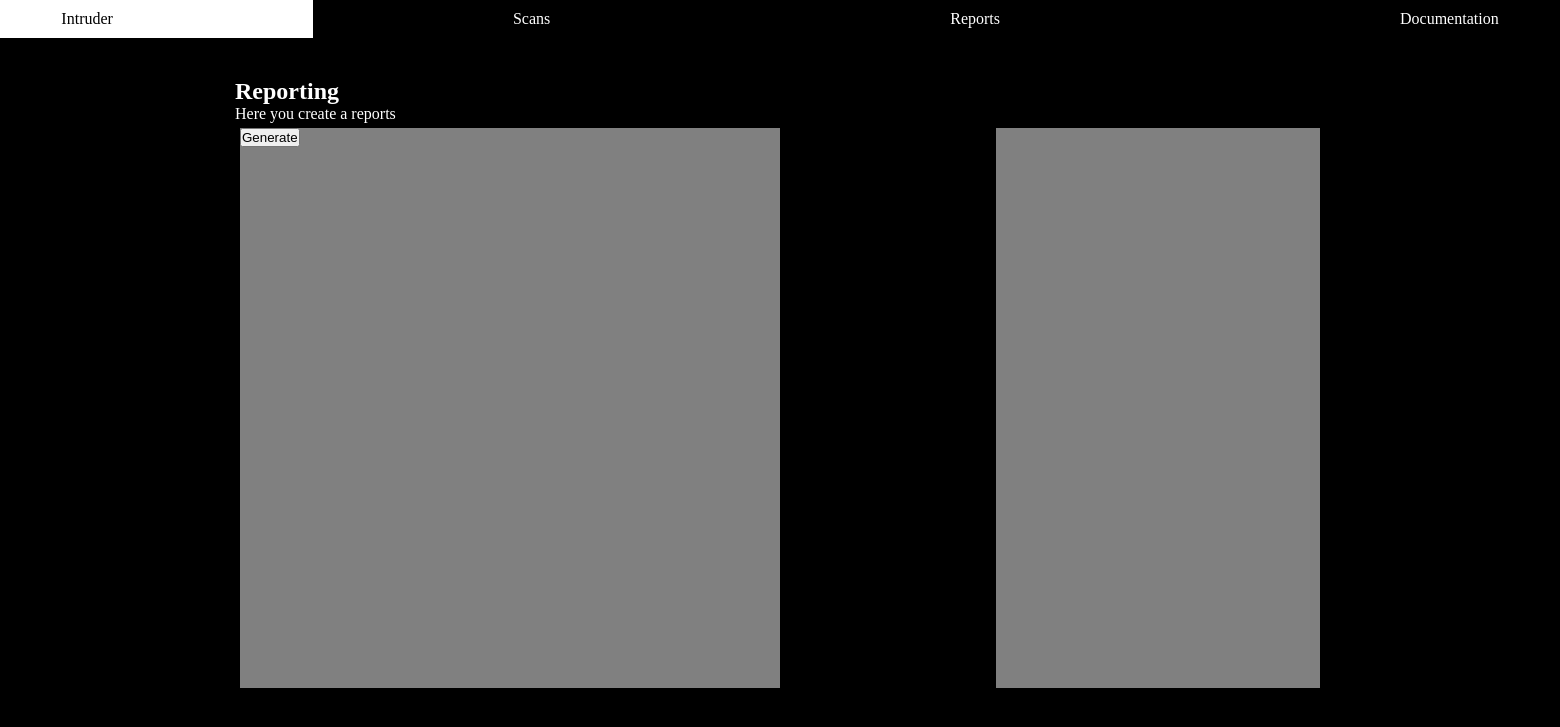
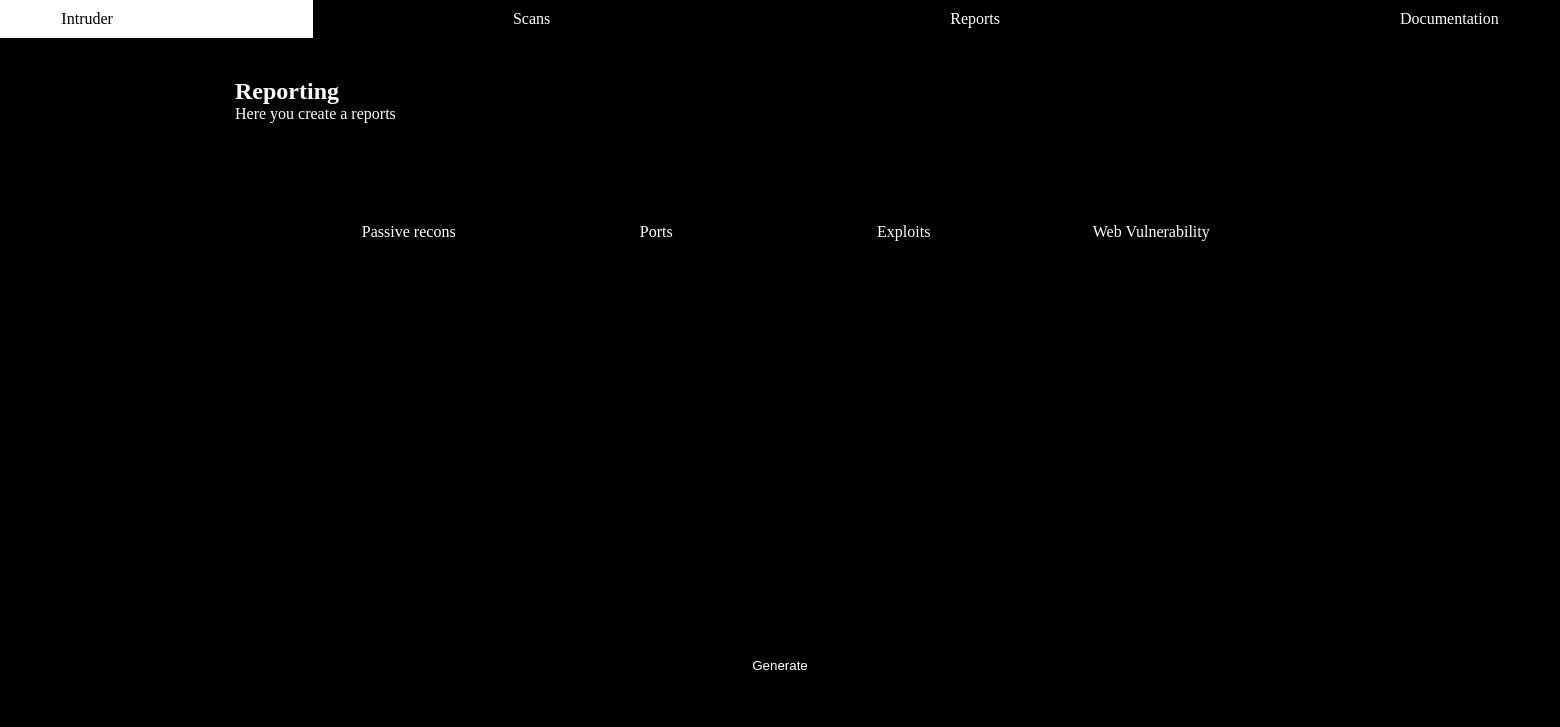
Before and after one commit to OlaIfemi667/IntruderV3, a Flask app: page /home/scans/1/reporting in a window 1560 px wide; the page is wider, and only the part inside the window is pictured. Shown: the top 727 px of that part. Run offline with Flask 3, Linux system fonts and the light colour scheme; parts of the project's set-up code (start-up, migrations or seed data) failed here and were passed over.

Commit message:
feat: basic  AI things

```diff
--- a/app/static/style.css
+++ b/app/static/style.css
@@ -93,21 +93,48 @@ li{
     color: pink;
 }
 
-#reportAndAi{
-    padding: 5px;
+
+#report{
+    width:100%;
+    height: 70vh;
+    display: flex;
+    flex-direction: column;
+    justify-content: space-between;
+}
+#report button{
+    background-color: black;
+    color: white;
+    border: none;
+    margin: 10px;
+}
+
+
+#report button:hover{
+    color: black;
+    background-color: white;
+    border: 1px solid black;
+}
+
+#reportContent{
+    padding: 50px;
     display: flex;
     flex-direction: row;
     justify-content: space-between;
+    align-items: center;
 }
 
-#report{
+#reportContent div{
     width: 50%;
-    height: 70vh;
-    background-color: gray;
+    height: 100%;
+    display: flex;
+    flex-direction: column;
+    justify-content: center;
+    align-items: center;
+    padding: 50px;
 }
 
-#aiSide{
-    width:30%;
-    height: 70vh;
-    background-color: gray;
+#reportContent div:hover{
+    background-color: white;
+    color: black;
+    border: 1px solid black;
 }
--- a/app/templates/reportingBase.html
+++ b/app/templates/reportingBase.html
@@ -23,15 +23,17 @@
 
         <h2>Reporting</h2>
         <p>Here you create a reports</p>
-        <div id="reportAndAi">
-            <div id="report">
-                <div id="reportContent"></div>
-                <button>Generate</button>
+        <div id="report">
+            <div id="reportContent">
+                <div id="passiveRecon">Passive recons</div>
+                <div id="nmapResult">Ports</div>
+                <div id="exploitResult">Exploits</div>
+                <div id="zapResult">Web Vulnerability</div>
             </div>
-            <div id="aiSide">
+            <div id="commentaire"></div>
+            <button>Generate</button>
+        </div>
 
-            </div>
-        </div>
 
     </div>
 </body>
--- a/app/templates/scanBase.html
+++ b/app/templates/scanBase.html
@@ -106,7 +106,7 @@
                 </div>
             {% endfor %}
 
-            <a href="/home/scans/{{scan}}/reporting">Generate a report for this scan</a>
+            <a href="/home/scans/{{scan}}/reporting">See the report for this scan</a>
         </div>
 
 
--- a/main.py
+++ b/main.py
@@ -6,7 +6,6 @@ from subprocessUtils.subprocess import * #for  subprocess handling
 from parsing.whoisParsing import * #to parse whois output
 from parsing.nmapParsing import * #to parse nmap
 from commandsFunctions.ipFunction import * #logique when only ip is provide
-from database.database import * #for db SQLite operations
 
 
 init_db() # this line is so obvious
--- a/subprocessUtils/subprocess.py
+++ b/subprocessUtils/subprocess.py
@@ -1,5 +1,6 @@
 import asyncio
 from urllib.parse import urlparse
+from ai.ai import *
 
 
 #mes packages
```
Also changed, not shown: reportAI/ai.py (deleted, +0 -13 lines), ai/__init__.py (added), database.db.
